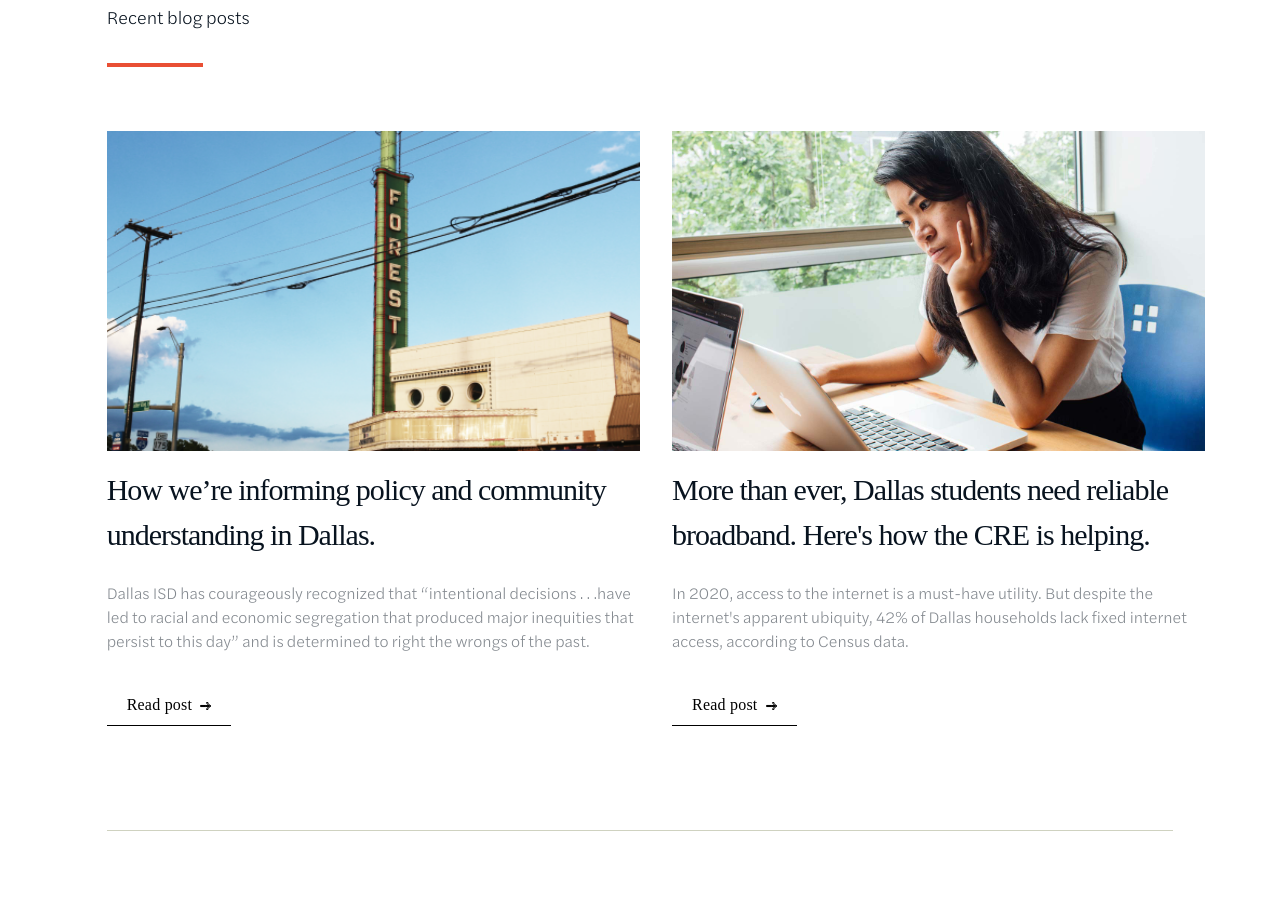
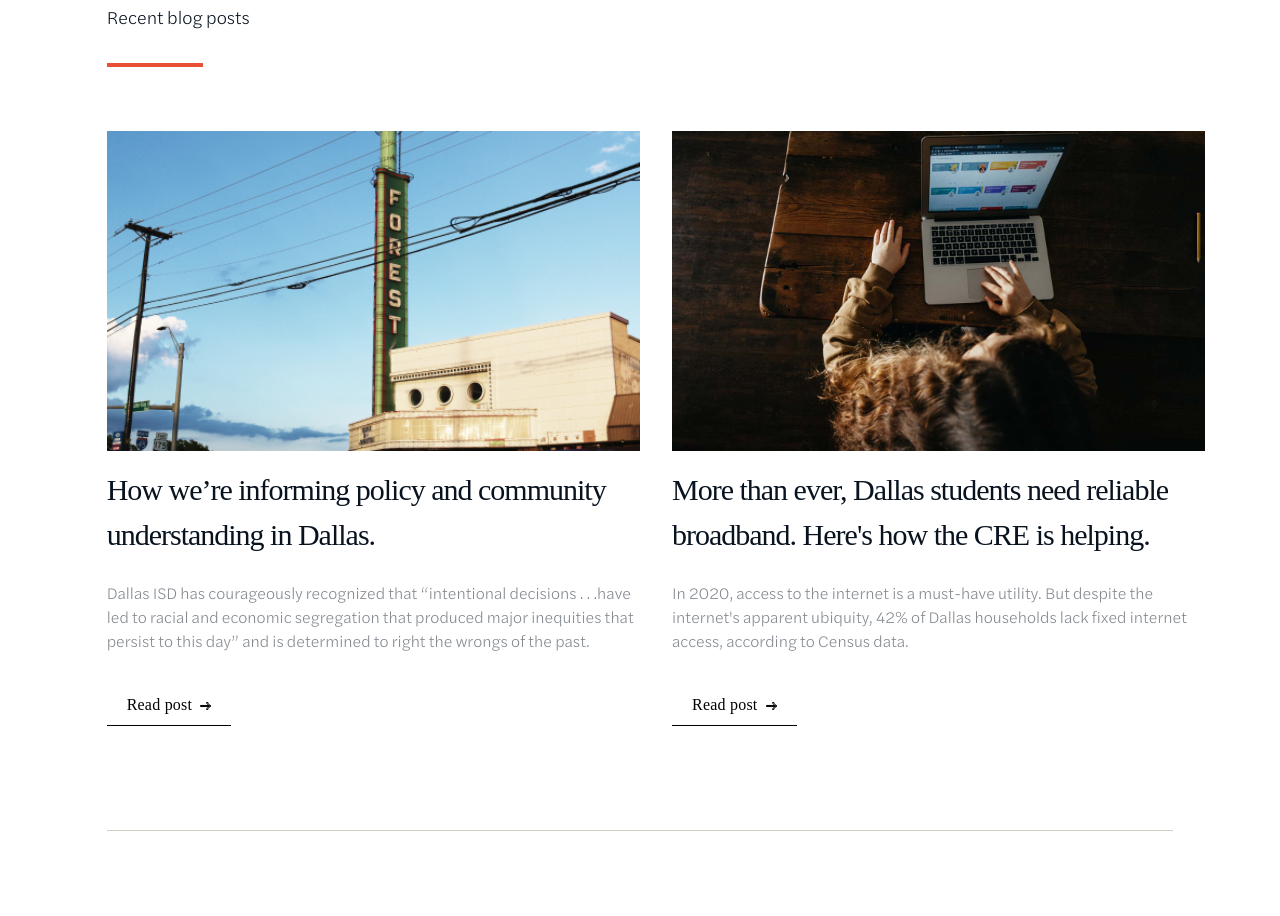
Before and after one commit to childpovertyactionlab/community-resource-explorer, a Gatsby site: page / in a window 1280 px wide. Shown: the part 2840-3756 px from the top of the page. Built offline with nearby package versions, Linux system fonts and the light colour scheme; Gatsby itself is replaced by a stand-in of ours; a web font is replaced by a local one.

Commit message:
update op conn

```diff
--- a/src/pages/in-action/operation-connectivity.js
+++ b/src/pages/in-action/operation-connectivity.js
@@ -5,7 +5,7 @@ import Layout from "../../components/layout"
 import SEO from "../../components/seo"
 import Hero from "../../components/hero"
 import { pages } from "../../consts"
-import opHero from "../../images/student-computer2.jpg"
+import opHero from "../../images/remote-learning.jpg"
 
 // TODOcms collapse into isd template
 
--- a/src/styles/_home.scss
+++ b/src/styles/_home.scss
@@ -359,7 +359,7 @@
         background-image: url("../images/forest-wide.png");
       }
       &.computer {
-        background-image: url("../images/student-computer2.jpg");
+        background-image: url("../images/remote-learning.jpg");
         background-position: bottom; // so laptop isn't cut off
       }
     }
```
